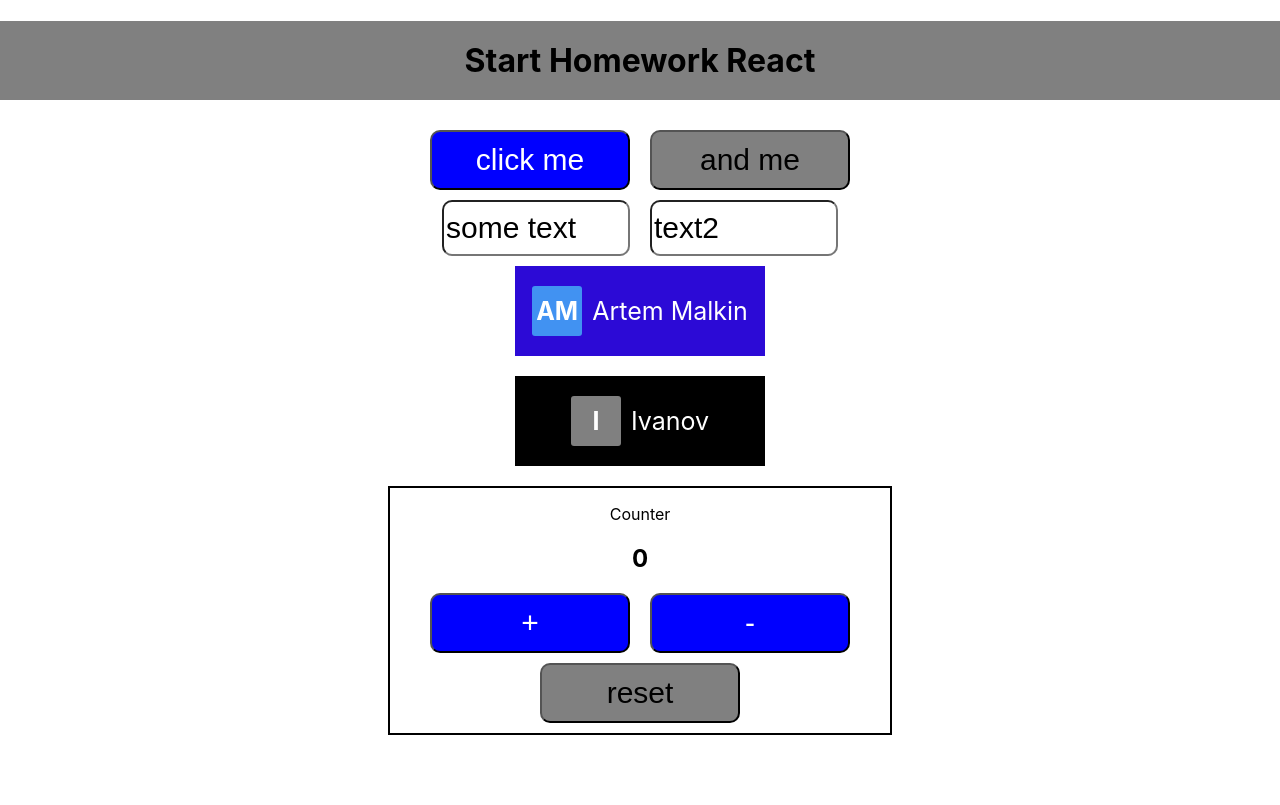
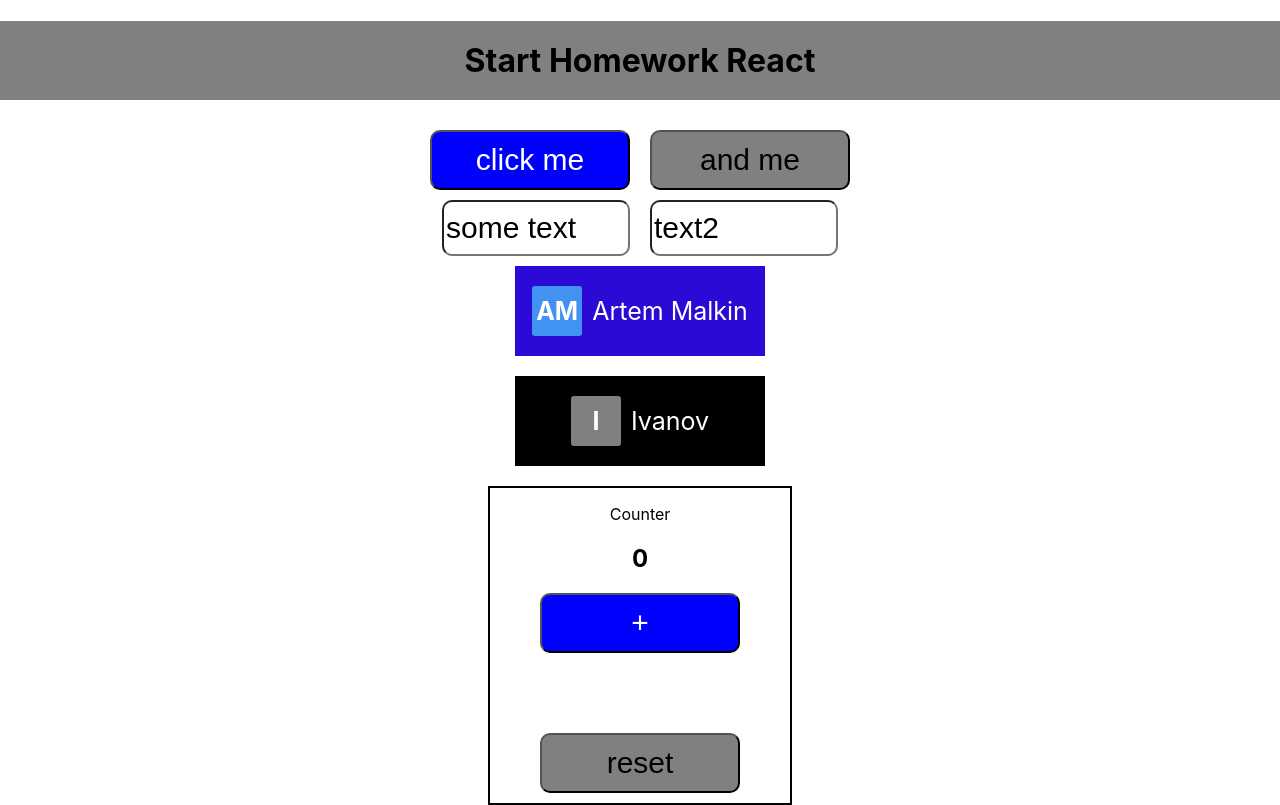
Before and after one commit to Siarhei-Douhi/js-pro-course, a React (Create React App) app in the folder hw-react-component/: page / in a window 1280 px wide. Built offline with nearby package versions, Linux system fonts and the light colour scheme.

Commit message:
add change Clicker

```diff
--- a/hw-react-component/src/components/Clicker/index.tsx
+++ b/hw-react-component/src/components/Clicker/index.tsx
@@ -19,9 +19,23 @@ export const Clicker = () => {
     <div className={style.wrap}>
       <p>Counter</p>
       <h2>{clickCount}</h2>
-      <Button text={"+"} onClick={onClickPlus} type="primary" />
-      <Button text={"-"} onClick={onClickMinus} type="primary" />
-      <Button text={"reset"} onClick={reset} type="secondary" />
+      <div className={style.wrapBtn}>
+        {clickCount <= 0 && (
+          <Button text={"+"} onClick={onClickPlus} type="primary" />
+        )}
+        {clickCount >= 10 && (
+          <div className={style.btnMinus}>
+            <Button text={"-"} onClick={onClickMinus} type="primary" />
+          </div>
+        )}
+        {!(clickCount >= 10) && !(clickCount <= 0) && (
+          <div>
+            <Button text={"+"} onClick={onClickPlus} type="primary" />
+            <Button text={"-"} onClick={onClickMinus} type="primary" />
+          </div>
+        )}
+        <Button text={"reset"} onClick={reset} type="secondary" />
+      </div>
     </div>
   );
 };
--- a/hw-react-component/src/components/Clicker/style.module.css
+++ b/hw-react-component/src/components/Clicker/style.module.css
@@ -1,5 +1,18 @@
 .wrap {
-  width: 500px;
+  width: 300px;
   border: 2px solid;
   margin: 0 auto;
 }
+.wrapBtn {
+  display: flex;
+  flex-direction: column;
+  justify-content: space-between;
+  align-items: center;
+  height: 210px;
+  margin: 0 auto;
+}
+.btnMinus {
+  position: relative;
+  left: 0;
+  top: 70px;
+}
```
